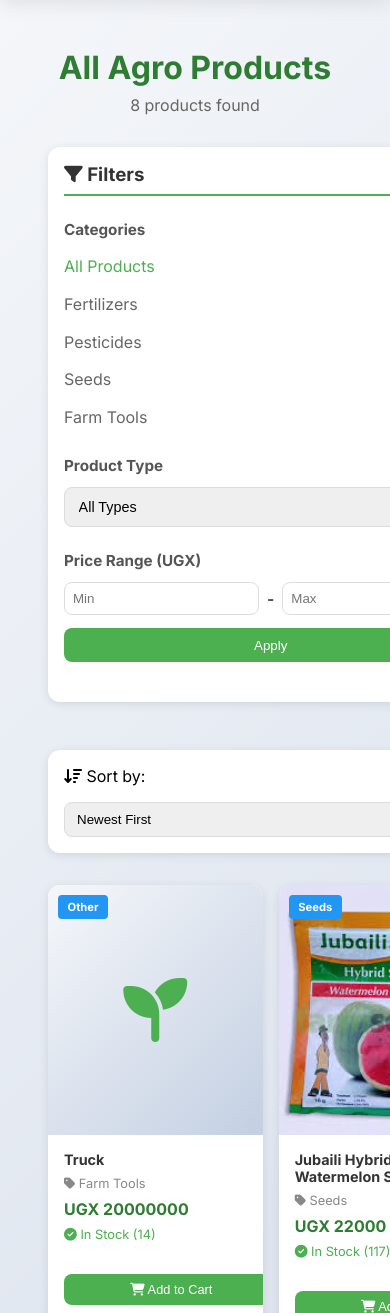
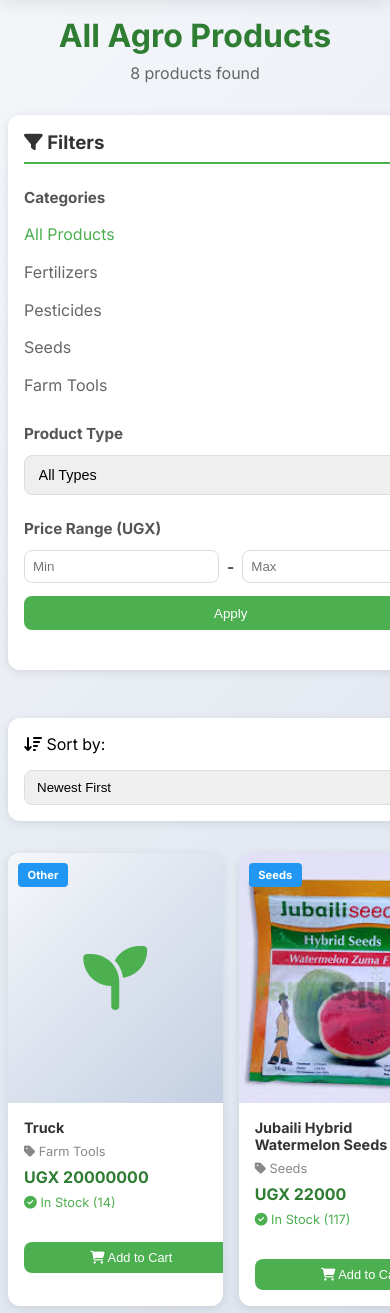
Before and after one commit to AheebwaMike/okodi-agri-business, a Django app: page /shop/ in a window 390 px wide; the page is wider, and only the part inside the window is pictured. Shown: the part 81-1394 px from the top of that part. Run offline with Django 5.2, Linux system fonts and the light colour scheme; data comes from the database, SQL or seed files in the repository.

Commit message:
fixed bad left margin in styles

```diff
--- a/okodi_agri/templates/base.html
+++ b/okodi_agri/templates/base.html
@@ -450,6 +450,28 @@
         font-size: 0.85rem;
     }
 }
+
+/* Main Content */
+.main-content {
+    max-width: 1400px;
+    margin: 2rem auto;
+    padding: 0 2rem;
+    min-height: calc(100vh - 200px);
+}
+
+/* Mobile - reduce padding to zero */
+@media (max-width: 768px) {
+    .main-content {
+        margin: 1rem auto;
+        padding: 0 1rem;    /* was 2rem, now 1rem to reduce left/right spacing */
+    }
+}
+
+@media (max-width: 480px) {
+    .main-content {
+        padding: 0 0.5rem;  /* even smaller on very narrow screens */
+    }
+}
 </style>
 
     {% block extra_css %}{% endblock %}
--- a/okodi_agri/templates/shop/product_list.html
+++ b/okodi_agri/templates/shop/product_list.html
@@ -178,7 +178,7 @@
     .shop-container {
         max-width: 1400px;
         margin: 0 auto;
-        padding: 2rem;
+        padding: 0;
     }
 
     .shop-header {
```
